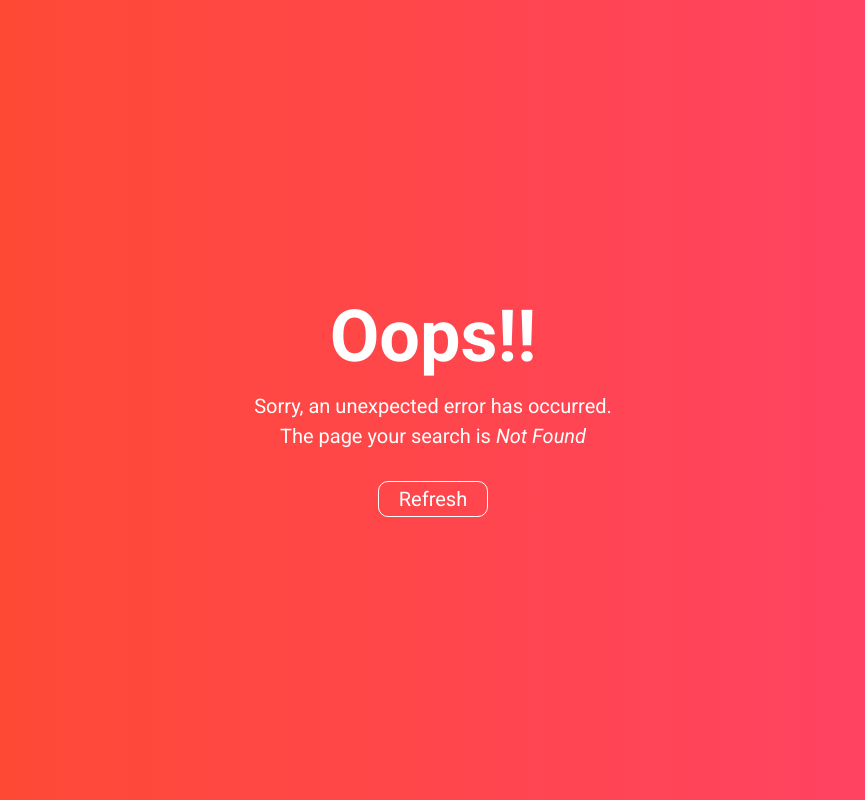
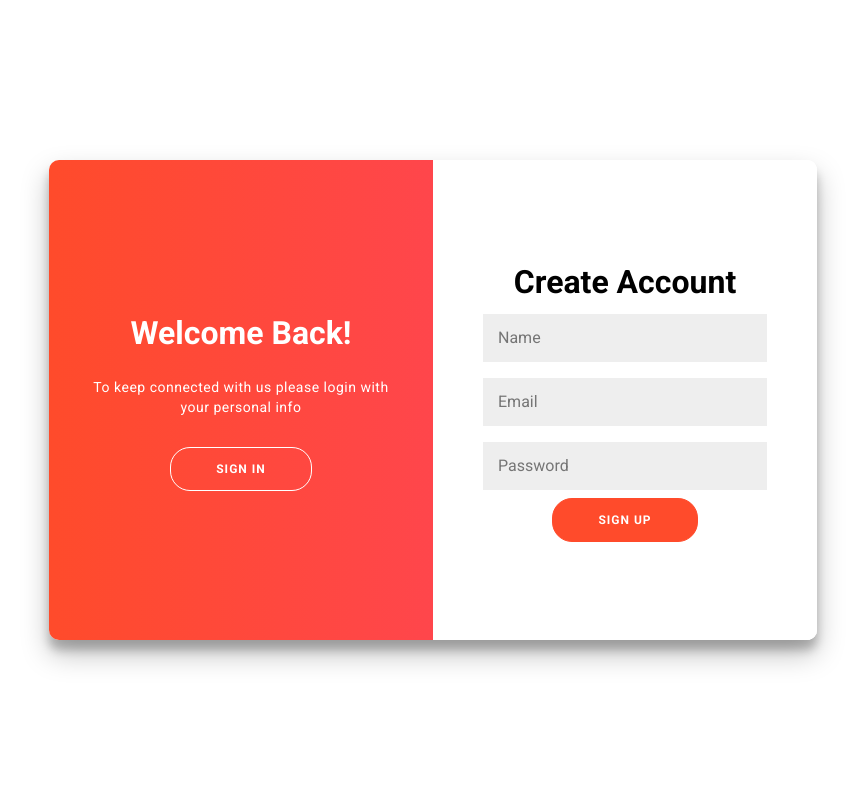
Before and after one commit to rwndy/react-todo-app, a React (Vite) app: page /register in a window 1280 px wide. Before the commit this address had no page. Shown: the whole page, without its empty margins (207-1072 px from the left). Built offline with nearby package versions, Linux system fonts and the light colour scheme.

Commit message:
feat(routing): added protected router and fix form component

```diff
--- a/src/components/molecules/FormLogin/index.tsx
+++ b/src/components/molecules/FormLogin/index.tsx
@@ -1,14 +1,22 @@
+import { ChangeEvent, FormEvent } from "react";
 import { Input, Button, Title } from "../../atoms"
 
-const FormLogin = () => {
+type FormLoginProps = {
+  email: string
+  password: string
+  onSignIn: (event: FormEvent<HTMLButtonElement>) => void
+  onChangeInput: (event: ChangeEvent<HTMLInputElement>) => void
+}
+
+const FormLogin = ({ email, password, onSignIn, onChangeInput }: FormLoginProps) => {
   return (
     <div className="form-container sign-in-container">
       <form>
         <Title title="Sign In" className="form-title"/>
-        <Input type="email" placeholder="Email"/>
-        <Input type="password" placeholder="Password"/>
+        <Input type="email" placeholder="Email" name="email" value={email} onChange={onChangeInput}/>
+        <Input type="password" placeholder="Password" name="password" value={password} onChange={onChangeInput}/>
         <a href="/#">Forget Password?</a>
-        <Button className="btn-form">Sign In</Button>
+        <Button onClick={onSignIn} className="btn-form">Sign In</Button>
       </form>
     </div>
   )
--- /dev/null
+++ b/src/components/molecules/ProtectedRoute/index.tsx
@@ -0,0 +1,20 @@
+import { ReactNode, FC} from 'react';
+import { Navigate, useLocation } from 'react-router-dom'
+import { getCookie } from '../../../lib/cookies'
+
+type ProtectedRouteProps = {
+  children: ReactNode
+};
+
+const ProtectedRoute: FC<ProtectedRouteProps> = ({ children }) => {
+  const isLogin = getCookie('isLogin');
+  const location = useLocation()
+
+  if (isLogin === 'true') {
+    return <Navigate to="/dashboard" replace state={{from: location}}/>
+  }
+
+  return <>{children}</>
+};
+
+export default ProtectedRoute
--- a/src/components/molecules/index.ts
+++ b/src/components/molecules/index.ts
@@ -2,5 +2,6 @@ import FormLogin from "./FormLogin"
 import FormRegister from "./FormRegister"
 import Navigation from "./Navigation"
 import OverlayForm from "./OverlayForm"
+import ProtectedRoute from "./ProtectedRoute"
 
-export { FormLogin, FormRegister, Navigation, OverlayForm }
+export { FormLogin, FormRegister, Navigation, OverlayForm, ProtectedRoute }
--- a/src/components/organisms/Form/index.tsx
+++ b/src/components/organisms/Form/index.tsx
@@ -1,18 +1,28 @@
-import { useState, useEffect } from "react";
+import { useState, useEffect, ChangeEvent, FormEvent} from "react";
 import { useNavigate, useLocation } from "react-router-dom";
 
 import { FormLogin, FormRegister, OverlayForm } from "../../molecules";
 import '../../../styles/auth/auth.css'
 
+import { setCookie } from "../../../lib/cookies";
+
+type Login = {
+  email: string
+  password: string
+}
+
 const Form = () => {
   const [toggle, setToggle] = useState(false);
+  const [form, setForm] = useState<Login>({ email: '', password: '' })
+
+
   const navigate = useNavigate()
   const location = useLocation()
   const pathnameUrl = location.pathname
   const checkPathname = pathnameUrl.substring(1)
 
   const signUp = () => {
-    navigate('/signup')
+    navigate('/register')
     setToggle(true);
   };
 
@@ -21,10 +31,27 @@ const Form = () => {
     setToggle(false)
   }
 
-
   const signUpClasses = ["container", toggle ? "right-panel-active" : ""].join(
     " "
   );
+
+  const onSubmit = (event: FormEvent<HTMLButtonElement>) => {
+    event.preventDefault()
+    if (!form.email && !form.password) {
+     return
+    } else {
+      setCookie('isLogin', 'true', 7)
+      navigate('/dashboard')
+    }
+  }
+
+  const handleChangeForm = (event: ChangeEvent<HTMLInputElement>) => {
+    const { value, name } = event.target
+    setForm({
+      ...form,
+      [name]: value
+  });
+  }
 
   useEffect(() => {
     if (checkPathname === "login") {
@@ -37,7 +64,12 @@ const Form = () => {
   return (
     <div className={signUpClasses}>
       <FormRegister />
-      <FormLogin />
+      <FormLogin
+        email={form.email}
+        password={form.password}
+        onSignIn={onSubmit}
+        onChangeInput={handleChangeForm}
+      />
       <OverlayForm onSignIn={handleSignIn} onSignUp={signUp}/>
     </div>
   );
--- /dev/null
+++ b/src/lib/cookies/index.ts
@@ -0,0 +1,40 @@
+/* eslint-disable prefer-const */
+export const getCookie = (cname: string): string | null => {
+  const name = `${cname}=`;
+  const decodedCookie = decodeURIComponent(document.cookie);
+  const ca = decodedCookie.split(';');
+
+  for (const element of ca) {
+    let c = element.trim();
+    if (c.startsWith(name)) {
+      return c.substring(name.length, c.length);
+    }
+  }
+
+  return null;
+};
+
+export const setCookie = (cname: string, cvalue: string, exdays: number): void => {
+  const d = new Date();
+  d.setTime(d.getTime() + exdays * 24 * 60 * 60 * 1000);
+  const expires = `expires=${d.toUTCString()}`;
+  document.cookie = `${cname}=${cvalue};${expires};path=/`;
+};
+
+export const setCookieMinutes = (cname: string, cvalue: string, minutes: number): void => {
+  const d = new Date();
+  d.setTime(d.getTime() + minutes * 60 * 1000);
+  const expires = `expires=${d.toUTCString()}`;
+  document.cookie = `${cname}=${cvalue};${expires};path=/`;
+};
+
+export const setCookieSeconds = (cname: string, cvalue: string, seconds: number): void => {
+  const d = new Date();
+  d.setTime(d.getTime() + seconds * 1000);
+  const expires = `expires=${d.toUTCString()}`;
+  document.cookie = `${cname}=${cvalue};${expires};path=/`;
+};
+
+export const eraseCookie = (name: string): void => {
+  document.cookie = `${name}=; Path=/; expires=Thu, 01 Jan 1970 00:00:01 GMT;`;
+};
--- /dev/null
+++ b/src/pages/Dashboard.tsx
@@ -0,0 +1,12 @@
+
+
+const Dashboard = () => {
+  return (
+    <section className="dashboard">
+      {/* <Navigation /> */}
+      Dashboard
+    </section>
+  );
+};
+
+export default Dashboard;
--- a/src/styles/auth/auth.css
+++ b/src/styles/auth/auth.css
@@ -46,6 +46,7 @@ a {
 	letter-spacing: 1px;
 	text-transform: uppercase;
 	transition: transform 80ms ease-in;
+	cursor: pointer;
 }
 
 .btn-form:active {
```
Also changed, not shown: src/constants/routes/Routes.tsx (+13 -5 lines).
